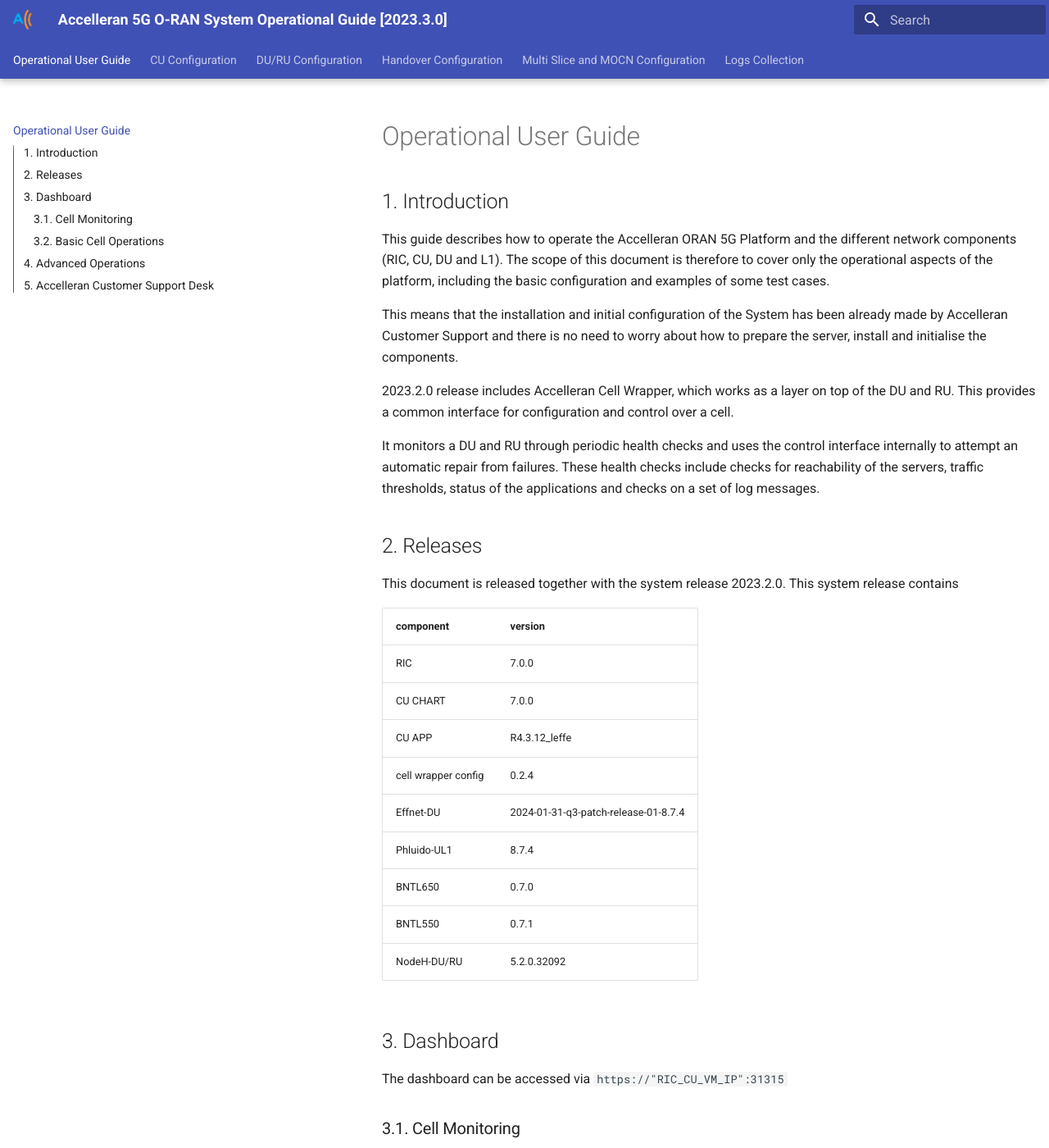
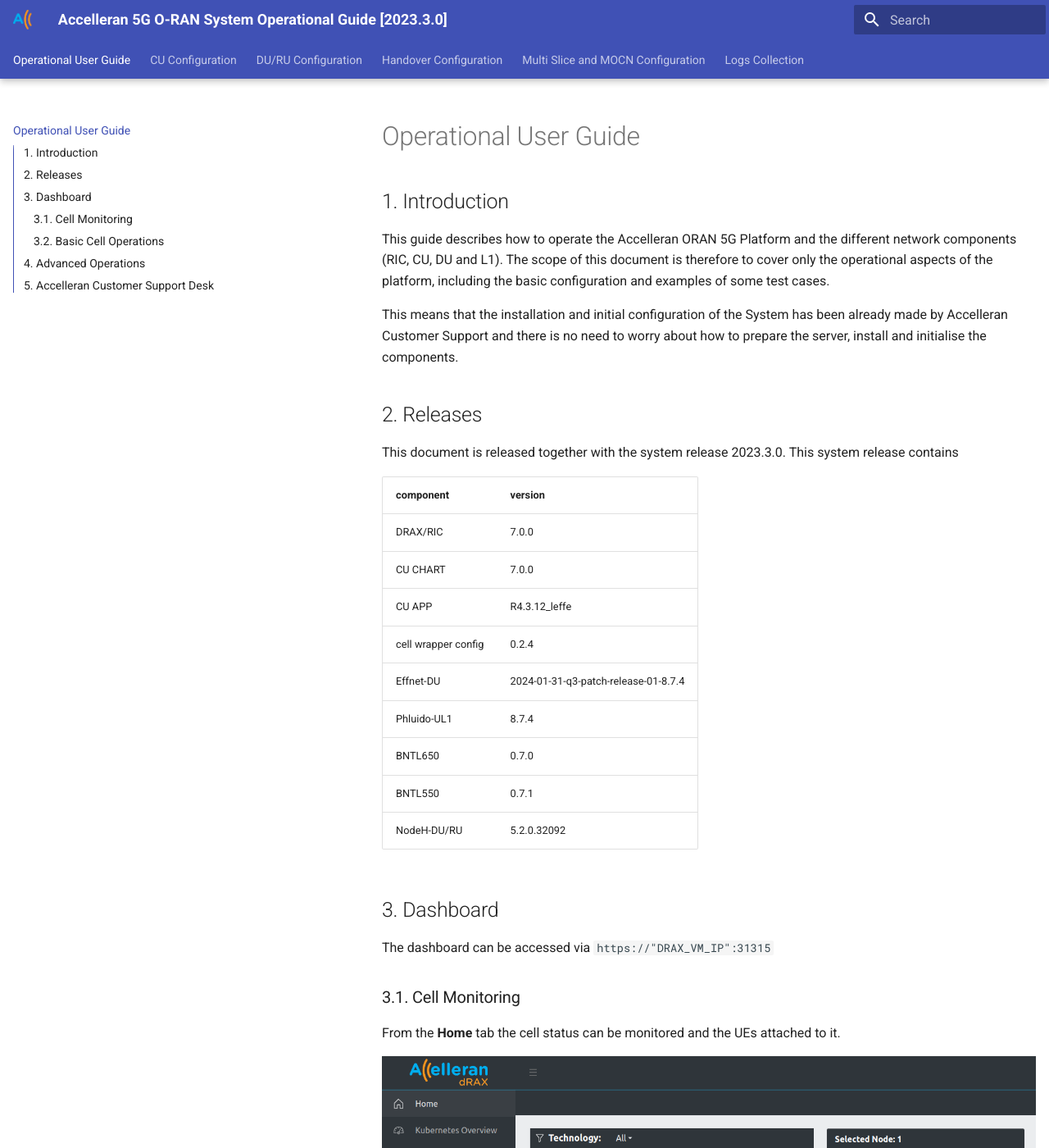
Before and after one commit to accelleran/ran-operation-guide, an MkDocs documentation site: the page built from docs/index.md, in a window 1280 px wide and 1400 px high. Shown: the whole window at 82% size. Built offline with MkDocs 1.6.1 and Material for MkDocs 9.7.7, drawn with Linux system fonts in a browser that asks for light colours; the version menu is left out; some of the changed text lies outside the part shown.

Commit message:
minor changes in main page

````diff
--- a/docs/index.md
+++ b/docs/index.md
@@ -7,18 +7,14 @@
 
 This means that the installation and initial configuration of the System has been already made by Accelleran Customer Support and there is no need to worry about how to prepare the server, install and initialise the components.
 
-2023.2.0 release includes Accelleran Cell Wrapper, which works as a layer on top of the DU and RU. This provides a common interface for configuration and control over a cell.
-
-It monitors a DU and RU through periodic health checks and uses the control interface internally to attempt an automatic repair from failures. These health checks include checks for reachability of the servers, traffic thresholds, status of the applications and checks on a set of log messages.
-
 
 ## 2. Releases
-This document is released together with the system release 2023.2.0.
+This document is released together with the system release 2023.3.0.
 This system release contains
 
 | component    | version                        |
 |--------------|--------------------------------|
-| RIC          | 7.0.0                          |
+| DRAX/RIC          | 7.0.0                          |
 | CU CHART     | 7.0.0                          |
 | CU APP       | R4.3.12_leffe                 |
 | cell wrapper config | 0.2.4                          |
@@ -30,7 +26,7 @@
 
 ## 3. Dashboard
 
-The dashboard can be accessed via ```https://"RIC_CU_VM_IP":31315```
+The dashboard can be accessed via ```https://"DRAX_VM_IP":31315```
 
 ### 3.1. Cell Monitoring
 From the **Home** tab the cell status can be monitored and the UEs attached to it.
````
Also changed, not shown: other parts of docs/index.md (+1 -1 lines).
